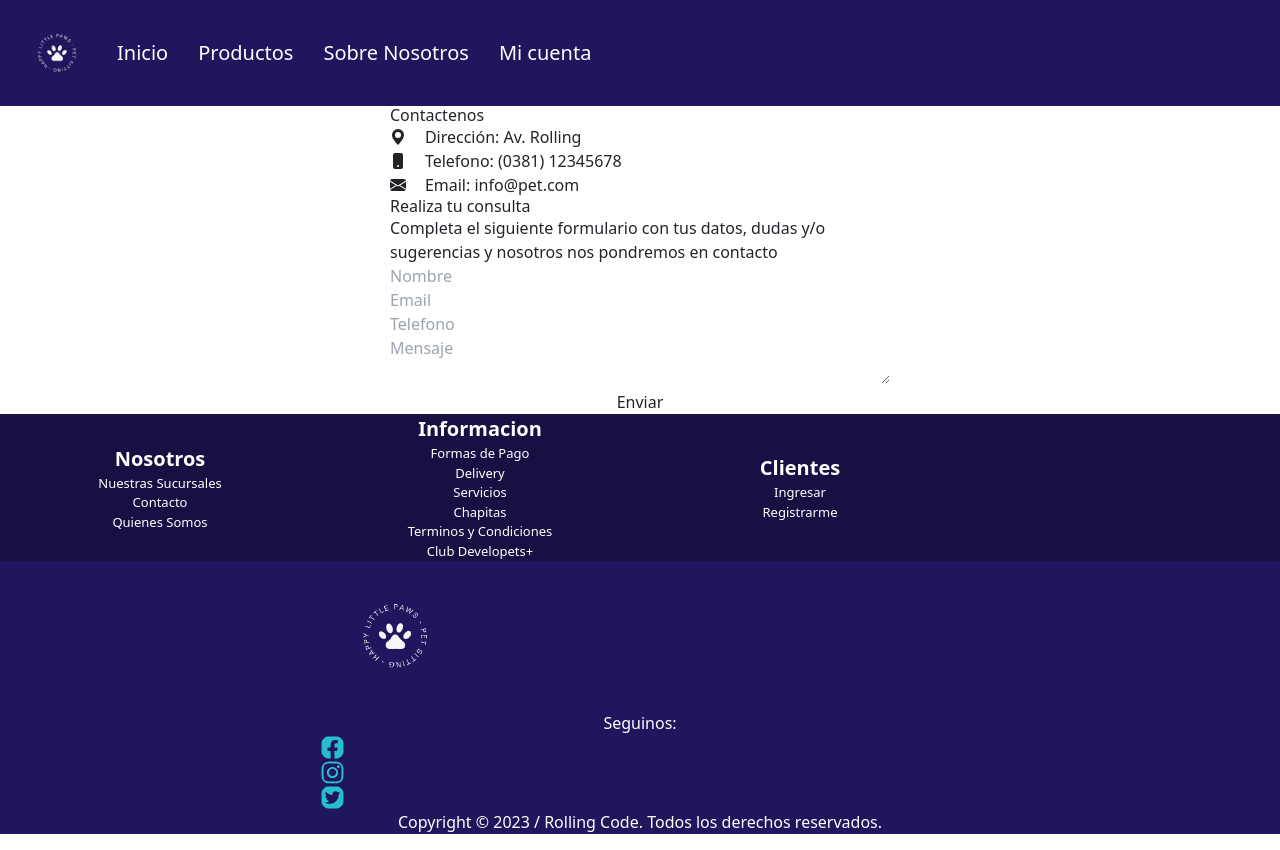
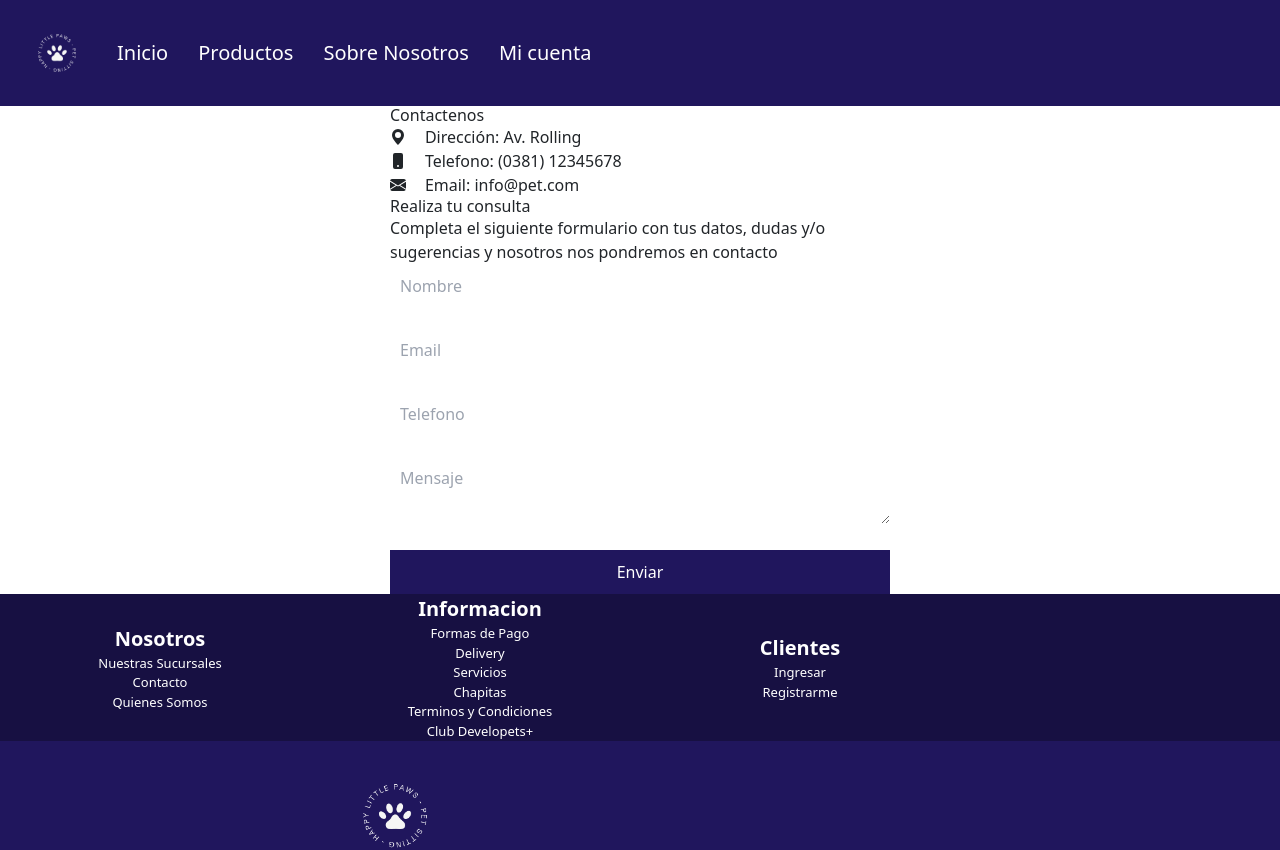
Before and after one commit to MartinLozanoM/proyecto-final-rollingcode-com38i-team2, a React (Vite) app: page /contact in a window 1280 px wide. Shown: the top 850 px of the page. Built offline with nearby package versions, Linux system fonts and the light colour scheme.

Commit message:
fix: :bug: Fixed code errors

```diff
--- a/package.json
+++ b/package.json
@@ -12,7 +12,6 @@
   "dependencies": {
     "axios": "^1.4.0",
     "bootstrap": "^5.3.0",
-    "google-map-react": "^2.2.1",
     "react": "^18.2.0",
     "react-bootstrap": "^2.8.0",
     "react-bootstrap-icons": "^1.10.3",
--- a/src/App.css
+++ b/src/App.css
@@ -217,32 +217,32 @@ footer {
 /* Comienzo Contact */
 
 .contact-form {
-  max-width: 500px;
-  margin: 0 auto;
+  max-width: 500px !important;
+  margin: 0 auto !important;
 }
 
 input, textarea {
-  width: 100%;
-  padding: 10px;
-  margin-bottom: 20px;
-  box-sizing: border-box;
+  width: 100% !important;
+  padding: 10px !important;
+  margin-bottom: 20px !important;
+  box-sizing: border-box !important;
 }
 
 button {
-  width: 100%;
-  padding: 10px;
-  background: #20165d;
-  color: white;
-  border: 0;
+  width: 100% !important;
+  padding: 10px !important;
+  background: #20165d !important;
+  color: white !important;
+  border: 0 !important;
 }
 
 .info-item {
-  display: flex;
-  align-items: center;
+  display: flex !important;
+  align-items: center !important;
 }
 
 .info-item p {
-  margin-left: 0.5cm;
+  margin-left: 0.5cm !important;
 }
 
 /* Fin Contact */
```
Also changed, not shown: 1 other file (tests, documents, lock files or other folders).
